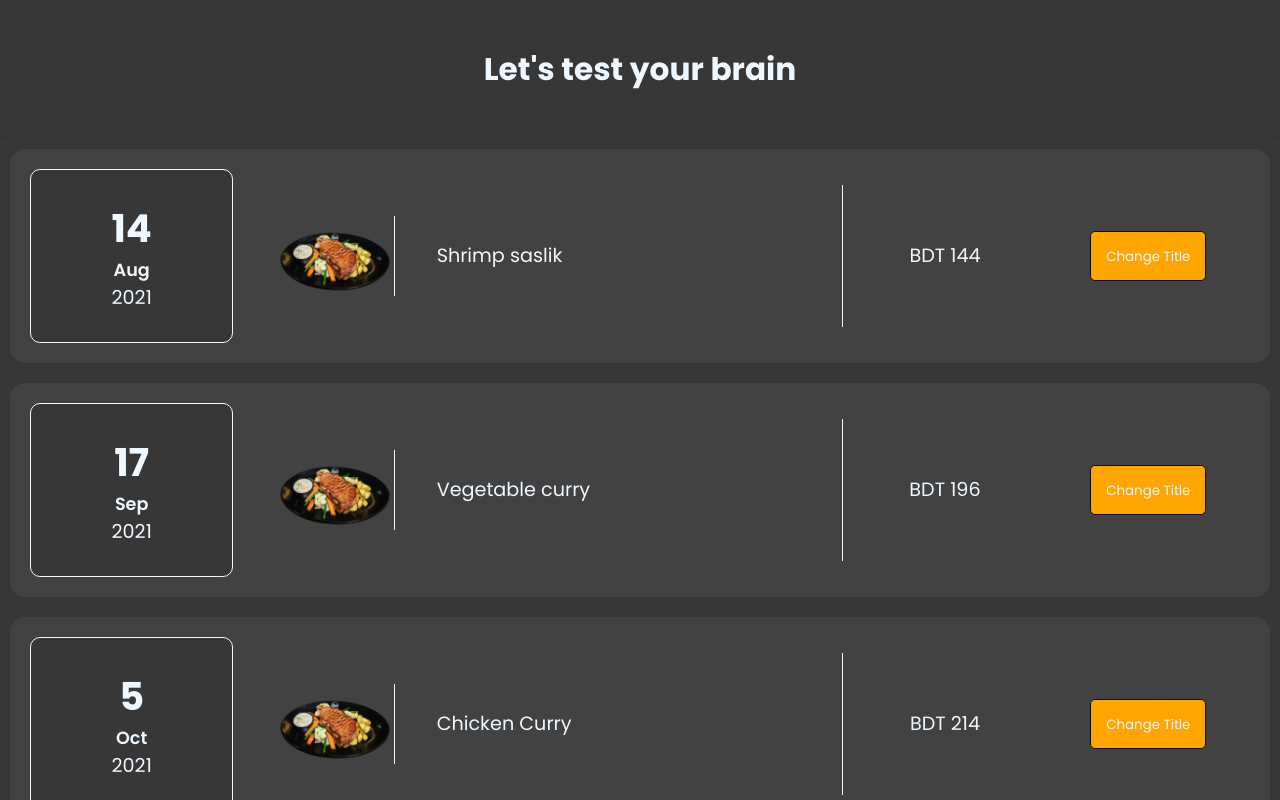
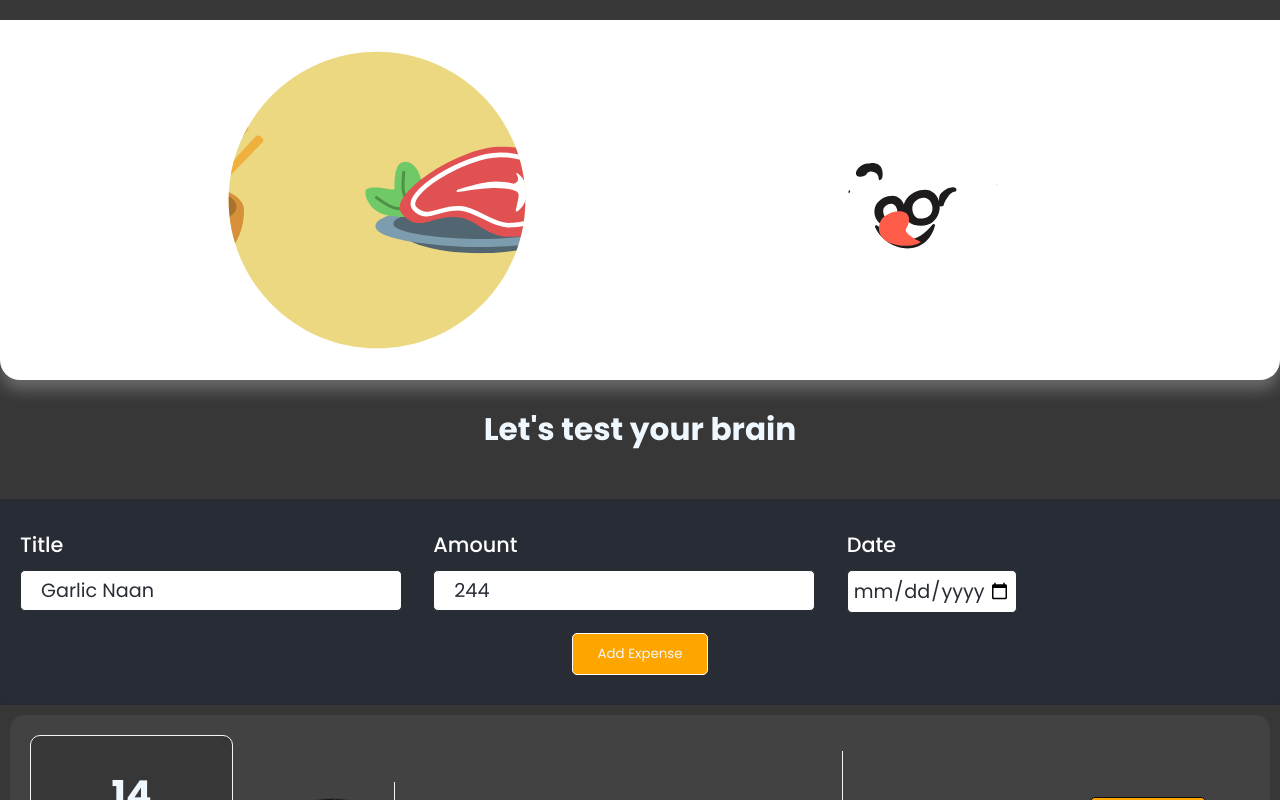
Before and after one commit to atiqisrak/React-Journey, a React (Create React App) app: page / in a window 1280 px wide. Shown: the top 800 px of the page. Built offline with nearby package versions, Linux system fonts and the light colour scheme.

Commit message:
Add expense added without functionality

```diff
--- a/src/App.js
+++ b/src/App.js
@@ -4,7 +4,7 @@ import Expenses from "./components/Expenses/Expenses";
 import './App.css'
 import LottieController from './components/UI/LottieController';
 import Lottief1 from "./components/UI/Lotties1";
-// import ExpenseItem from './components/ExpenseItem';
+import NewExpense from './components/NewExpense/NewExpense';
 
 const App = () => {
   const items = [
@@ -48,10 +48,10 @@ const App = () => {
   return (
     <Card>
       <div className="intro">
-        {/* <LottieController /> */}
-        <Lottief1/>
+        <LottieController/>
         <h2>Let's test your brain</h2>
       </div>
+      <NewExpense/>
       <Expenses items={items} />
     </Card>
   );
--- /dev/null
+++ b/src/components/NewExpense/ExpenseForm.css
@@ -0,0 +1,36 @@
+.new-expense-controls{
+    display: grid;
+    grid-template-columns: repeat(3, 1fr);
+    grid-template-rows: 1fr;
+}
+.new-expense-controls > .new-expense-control{
+    padding-bottom: 20px;
+}
+.new-expense-controls > .new-expense-control label{
+    display: block;
+    color: white;
+    font-size: 1.3rem;
+    font-weight: 500;
+    padding-bottom: 10px;
+}
+.new-expense-controls > .new-expense-control input{
+    color: #282c34;
+    font-size: 1.2rem;
+    padding: 5px;
+    border-radius: 5px;
+    border: 1px solid #282c34;
+}
+.new-expense-controls > .new-expense-control input::placeholder{
+    color: #282c34;
+    padding-left: 15px;
+}
+.new-expense-actions{
+    display: flex;
+    justify-content: center;
+}
+.new-expense-actions button{
+    background: orange;
+    padding: 10px 25px;
+    border: 1px solid white;
+    border-radius: 5px;
+}
--- /dev/null
+++ b/src/components/NewExpense/ExpenseForm.js
@@ -0,0 +1,30 @@
+import React, { Component } from 'react';
+import './ExpenseForm.css';
+
+class Expenseform extends Component {
+    render() {
+        return (
+            <form>
+                <div className='new-expense-controls'>
+                    <div className='new-expense-control'>
+                        <label>Title</label>
+                        <input type='text' placeholder='Garlic Naan'></input>
+                    </div>
+                    <div className='new-expense-control'>
+                        <label>Amount</label>
+                        <input type='number' min="0.01" step="0.01" placeholder='244'></input>
+                    </div>
+                    <div className='new-expense-control'>
+                        <label>Date</label>
+                        <input type='date' min="2019-01-01" max="2022-12-31" onfocus="(this.type='date')" onblur="(this.type='text')"></input>
+                    </div>
+                </div>
+                <div className="new-expense-actions">
+                    <button type="submit">Add Expense</button>
+                </div>
+            </form>
+        );
+    }
+}
+
+export default Expenseform;
--- a/src/components/NewExpense/NewExpense.css
+++ b/src/components/NewExpense/NewExpense.css
@@ -0,0 +1,4 @@
+.new-expense{
+    background-color: #282c34;
+    padding: 30px 20px;
+}
--- a/src/components/NewExpense/NewExpense.js
+++ b/src/components/NewExpense/NewExpense.js
@@ -1,10 +1,11 @@
 import React from "react";
 import './NewExpense.css';
+import ExpenseForm from './ExpenseForm';
 
 const NewExpense = () => {
     return (
-        <div>
-            <form></form>
+        <div className="new-expense">
+            <ExpenseForm/>
         </div>
     )
 };
--- a/src/components/UI/Lotties1.js
+++ b/src/components/UI/Lotties1.js
@@ -6,51 +6,18 @@ const Lottief1 = (props) => {
 
     const container = useRef(null)
 
-    // var div1 = document.querySelector("#");
-
-
-var anim1 = {
-    container: document.querySelector("#abc"),
+    useEffect((props) => {
+        Lottie.loadAnimation({
+            container: container.current,
             renderer: 'svg',
             loop: true,
             autoplay: true,
             animationData: require('../../assets/lottiefiles/food-carousel.json')
-};
-var anim2 = {
-    container: document.querySelector("#xyz"),
-    renderer: 'svg',
-    loop: true,
-    autoplay: true,
-    animationData: require('../../assets/lottiefiles/foodies.json')
-};
-var anim3 = {
-    container: document.querySelector("#gtr"),
-    renderer: 'svg',
-    loop: true,
-    autoplay: true,
-    animationData: require('../../assets/lottiefiles/food-carousel.json')
-};
-
-
-
-useEffect((props) => {
-    Lottie.loadAnimation(anim1)
-}, []);
-
-useEffect((props) => {
-    Lottie.loadAnimation(anim2)
-}, []);
-
-useEffect((props) => {
-    Lottie.loadAnimation(anim3)
-}, []);
+        })
+    }, [])
 
     return (
-    <div>
-        <div className="lf1" id="abc"></div>
-        <div className="lf2" id="xyz"></div>
-        <div className="lf2" id="gtr"></div>
-    </div>
+        <div className="lf1" ref={container}></div>
     );
 }
 
--- a/src/components/UI/Lotties2.js
+++ b/src/components/UI/Lotties2.js
@@ -1,5 +1,6 @@
 import React, { useEffect, useRef } from "react";
 import Lottie from "lottie-web";
+import './lottier.css';
 
 const Lottief2 = (props) => {
 
```
Lines whose indentation alone changed are shown as unchanged.
